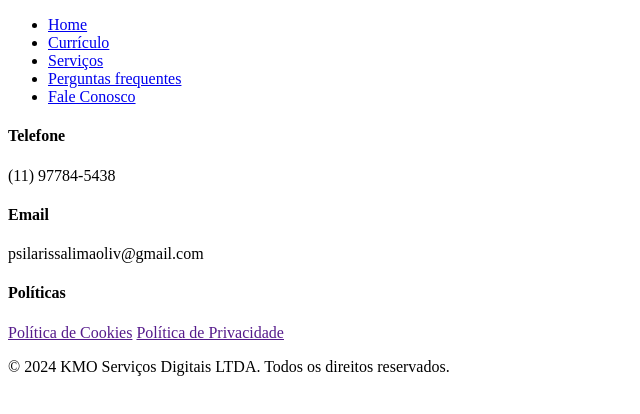
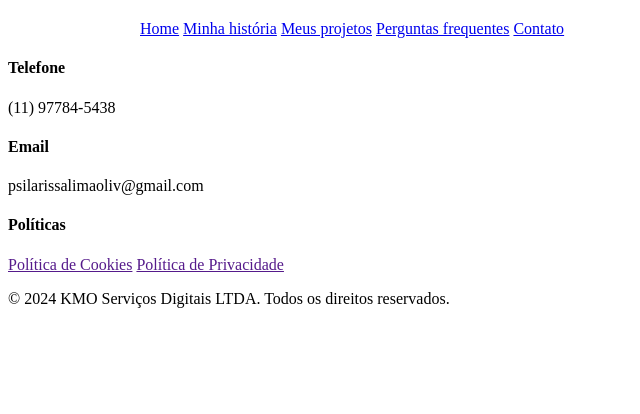
Before and after one commit to kaiquemoreto/projeto-final-coderhouse, a plain HTML site: page index.html in a window 1280 px wide. Shown: the whole page, without its empty margins (0-640 px from the left). Drawn offline with Linux system fonts and the light colour scheme.

Commit message:
cria paginas de contato, faq, minhahistoria e meusprojetos.

```diff
--- a/index.html
+++ b/index.html
@@ -3,6 +3,7 @@
 <head>
     <meta charset="UTF-8">
     <meta name="viewport" content="width=device-width, initial-scale=1.0">
+    <link rel="stylesheet" href="style.css">
     <title>Larissa Moreto</title>
 </head>
 
@@ -16,10 +17,10 @@
         <div class="menu">
             <ul>
             <li><a href="./index.html">Home</a></li>
-            <li><a href="./curriculo.html">Currículo</a></li>
-            <li><a href="./servicos.html">Serviços</a></li>
+            <li><a href="./minhahistória.html">Minha história</a></li>
+            <li><a href="./meusprojetos.html">Meus projetos</a></li>
             <li><a href="./faq.html">Perguntas frequentes</a></li>
-            <li><a href="./faleConosco.html">Fale Conosco</a></li>
+            <li><a href="./contato.html">Contato</a></li>
             </ul>
         </div>
    </nav>
```
Also changed, not shown: contato.html (added), faq.html (added), meusprojetos.html (added), minhahistória.html (added).
